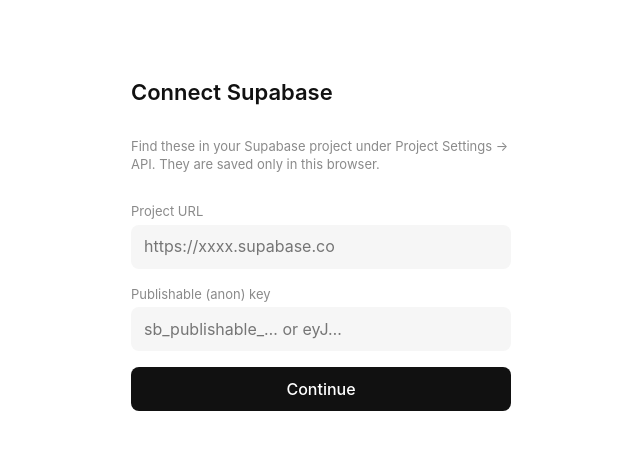
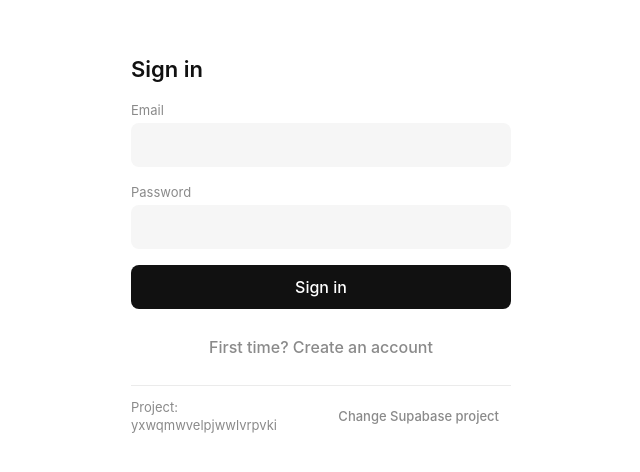
Before and after one commit to BalaKondaveeti/easy-expense-tracker-supabase-byoa, a React (Vite) app: page / in a window 1280 px wide. Shown: the part 156-628 px from the top of the page, without its empty margins (319-959 px from the left). Built offline with nearby package versions, Linux system fonts and the light colour scheme.

Commit message:
Default Supabase project, with an editable project switcher on sign-in and in the menu

```diff
--- a/src/App.tsx
+++ b/src/App.tsx
@@ -5,7 +5,6 @@
 import { Login } from './components/Login'
 import { Setup } from './components/Setup'
 import { clearCache, setCacheScope, useCached } from './lib/cache'
-import { clearConfig } from './lib/config'
 import { daysAgo } from './lib/dates'
 import { fetchLists, seedIfEmpty } from './lib/data'
 import { ListsContext } from './lib/lists'
@@ -50,11 +49,11 @@
 }
 
 export default function App() {
-  const [configured, setConfigured] = useState(() => initSupabase() !== null)
+  const [clientVersion, setClientVersion] = useState(() => (initSupabase(), 0)) // bumps when the project changes
+  const [changingProject, setChangingProject] = useState(false)
   const [session, setSession] = useState<Session | null | undefined>(undefined)
 
   useEffect(() => {
-    if (!configured) return
     sb()
       .auth.getSession()
       .then(({ data }) => setSession(data.session))
@@ -63,26 +62,31 @@
       setSession(s)
     })
     return () => data.subscription.unsubscribe()
-  }, [configured])
+  }, [clientVersion])
 
-  const resetConnection = async () => {
-    if (!confirm('Forget the Supabase connection on this device?')) return
-    await sb().auth.signOut().catch(() => {})
-    clearConfig()
+  // Switching projects signs out first (accounts belong to a project).
+  const changeProject = async () => {
+    if (session && !confirm('Changing the Supabase project signs you out. Continue?')) return
+    if (session) await sb().auth.signOut().catch(() => {})
     clearCache()
+    setChangingProject(true)
+  }
+
+  const projectChanged = () => {
     initSupabase()
     setSession(undefined)
-    setConfigured(false)
+    setClientVersion((v) => v + 1)
+    setChangingProject(false)
   }
 
-  if (!configured) return <Setup onDone={() => setConfigured(initSupabase() !== null)} />
+  if (changingProject) return <Setup onDone={projectChanged} onCancel={() => setChangingProject(false)} />
   if (session === undefined) return <div className="centered muted">Loading…</div>
-  if (!session) return <Login onResetConnection={resetConnection} />
+  if (!session) return <Login onChangeProject={changeProject} />
   setCacheScope(session.user.id)
-  return <Main key={session.user.id} email={session.user.email} onResetConnection={resetConnection} />
+  return <Main key={session.user.id} email={session.user.email} onChangeProject={changeProject} />
 }
 
-function Main({ email, onResetConnection }: { email?: string; onResetConnection: () => void }) {
+function Main({ email, onChangeProject }: { email?: string; onChangeProject: () => void }) {
   const hash = useHashRoute()
   const {
     data: lists,
@@ -124,13 +128,13 @@
         ))}
       </nav>
       <main className="app">
-        <Route hash={hash} email={email} onResetConnection={onResetConnection} />
+        <Route hash={hash} email={email} onChangeProject={onChangeProject} />
       </main>
     </ListsContext.Provider>
   )
 }
 
-function Route({ hash, email, onResetConnection }: { hash: string; email?: string; onResetConnection: () => void }) {
+function Route({ hash, email, onChangeProject }: { hash: string; email?: string; onChangeProject: () => void }) {
   const { parts, from } = parseRoute(hash)
   if (parts[0] === 'expenses' && parts.length === 3) {
     return <FilteredExpenses key={hash} column={parts[1]} id={parts[2]} from={from} />
@@ -143,7 +147,7 @@
         path={parts.slice(1).join('/')}
         email={email}
         onSignOut={() => sb().auth.signOut()}
-        onResetConnection={onResetConnection}
+        onChangeProject={onChangeProject}
       />
     )
   }
--- a/src/components/Login.tsx
+++ b/src/components/Login.tsx
@@ -1,9 +1,10 @@
 import { useState, type FormEvent } from 'react'
+import { loadConfig } from '../lib/config'
 import { isUnreachable, UNREACHABLE } from '../lib/reach'
 import { sb } from '../lib/supabase'
 import { ErrorNotice } from './ErrorNotice'
 
-export function Login({ onResetConnection }: { onResetConnection: () => void }) {
+export function Login({ onChangeProject }: { onChangeProject: () => void }) {
   const [mode, setMode] = useState<'signin' | 'signup'>('signin')
   const [email, setEmail] = useState('')
   const [password, setPassword] = useState('')
@@ -76,9 +77,12 @@
         >
           {mode === 'signin' ? 'First time? Create an account' : 'Have an account? Sign in'}
         </button>
-        <button type="button" className="btn btn-ghost small" onClick={onResetConnection}>
-          Use a different Supabase project
-        </button>
+        <div className="project-switch">
+          <span className="hint">Project: {new URL(loadConfig().url).hostname.split('.')[0]}</span>
+          <button type="button" className="btn btn-ghost btn-sm" onClick={onChangeProject}>
+            Change Supabase project
+          </button>
+        </div>
       </form>
     </div>
   )
--- a/src/components/Setup.tsx
+++ b/src/components/Setup.tsx
@@ -1,9 +1,10 @@
 import { useState, type FormEvent } from 'react'
-import { normalizeUrl, saveConfig, verifyConfig } from '../lib/config'
+import { clearConfig, DEFAULT_CONFIG, isDefaultConfig, loadConfig, normalizeUrl, saveConfig, verifyConfig } from '../lib/config'
 
-export function Setup({ onDone }: { onDone: () => void }) {
-  const [url, setUrl] = useState('')
-  const [key, setKey] = useState('')
+// Change which Supabase project this browser uses. Pre-filled with the current one.
+export function Setup({ onDone, onCancel }: { onDone: () => void; onCancel: () => void }) {
+  const [url, setUrl] = useState(() => loadConfig().url)
+  const [key, setKey] = useState(() => loadConfig().key)
   const [error, setError] = useState('')
   const [busy, setBusy] = useState(false)
 
@@ -14,7 +15,8 @@
     const config = { url: normalizeUrl(url), key: key.trim() }
     try {
       await verifyConfig(config)
-      saveConfig(config)
+      if (isDefaultConfig(config)) clearConfig()
+      else saveConfig(config)
       onDone()
     } catch (err) {
       setError((err as Error).message)
@@ -26,9 +28,9 @@
   return (
     <div className="centered">
       <form className="narrow form" onSubmit={submit}>
-        <h1>Connect Supabase</h1>
+        <h1>Supabase project</h1>
         <p className="hint">
-          Find these in your Supabase project under Project Settings → API. They are saved only in this browser.
+          Find these in your Supabase project under Project Settings → API. A different project is saved only in this browser.
         </p>
         <label className="field">
           <span>Project URL</span>
@@ -56,7 +58,22 @@
         </label>
         {error && <p className="error">{error}</p>}
         <button className="btn btn-primary" disabled={busy}>
-          {busy ? 'Checking…' : 'Continue'}
+          {busy ? 'Checking…' : 'Save'}
+        </button>
+        {(url !== DEFAULT_CONFIG.url || key !== DEFAULT_CONFIG.key) && (
+          <button
+            type="button"
+            className="btn btn-ghost"
+            onClick={() => {
+              setUrl(DEFAULT_CONFIG.url)
+              setKey(DEFAULT_CONFIG.key)
+            }}
+          >
+            Use default project
+          </button>
+        )}
+        <button type="button" className="btn btn-ghost" onClick={onCancel}>
+          Cancel
         </button>
       </form>
     </div>
--- a/src/lib/config.ts
+++ b/src/lib/config.ts
@@ -1,11 +1,18 @@
-// Supabase connection details live in this browser only (localStorage),
-// so nothing is hardcoded into the build.
+// Supabase connection: the default project below, unless this browser has saved a different
+// one (localStorage). The publishable key is meant to be public — data is protected by
+// Row Level Security and by turning off sign-ups in Supabase, not by hiding the key.
+// Forks: change DEFAULT_CONFIG to your own project.
 
 export type SupabaseConfig = { url: string; key: string }
 
+export const DEFAULT_CONFIG: SupabaseConfig = {
+  url: 'https://yxwqmwvelpjwwlvrpvki.supabase.co',
+  key: 'sb_publishable_UJ46Ykxu0xhh4E3T_czhDg_E-Fx3hyu',
+}
+
 const STORAGE_KEY = 'eet.supabase'
 
-export function loadConfig(): SupabaseConfig | null {
+function savedConfig(): SupabaseConfig | null {
   try {
     const raw = localStorage.getItem(STORAGE_KEY)
     if (!raw) return null
@@ -14,6 +21,14 @@
   } catch {
     return null
   }
+}
+
+export function loadConfig(): SupabaseConfig {
+  return savedConfig() ?? DEFAULT_CONFIG
+}
+
+export function isDefaultConfig(config = loadConfig()) {
+  return config.url === DEFAULT_CONFIG.url && config.key === DEFAULT_CONFIG.key
 }
 
 export function saveConfig(config: SupabaseConfig) {
--- a/src/lib/reach.ts
+++ b/src/lib/reach.ts
@@ -15,7 +15,7 @@
 export function dashboardUrl() {
   const host = (() => {
     try {
-      return new URL(loadConfig()?.url ?? '').hostname
+      return new URL(loadConfig().url).hostname
     } catch {
       return ''
     }
--- a/src/pages/Connection.tsx
+++ b/src/pages/Connection.tsx
@@ -1,12 +1,12 @@
 import { useState } from 'react'
-import { loadConfig } from '../lib/config'
+import { isDefaultConfig, loadConfig } from '../lib/config'
 
 function mask(key: string) {
   return key.length > 16 ? `${key.slice(0, 12)}••••••••${key.slice(-4)}` : '••••••••'
 }
 
 // Shows the Supabase details saved in this browser.
-export function Connection({ onResetConnection }: { onResetConnection: () => void }) {
+export function Connection({ onChangeProject }: { onChangeProject: () => void }) {
   const config = loadConfig()
   const [showKey, setShowKey] = useState(false)
   const [copied, setCopied] = useState('')
@@ -20,8 +20,6 @@
       // clipboard blocked; the value is still visible to copy by hand
     }
   }
-
-  if (!config) return null
 
   return (
     <section className="section">
@@ -46,11 +44,13 @@
           </button>
         </div>
       </div>
-      <p className="hint">Saved only in this browser. Use these to connect another device.</p>
-      <button className="btn btn-danger" onClick={onResetConnection}>
-        Disconnect Supabase project
+      <p className="hint">
+        {isDefaultConfig(config) ? 'This is the default project.' : 'A custom project, saved only in this browser.'}
+      </p>
+      <button className="btn" onClick={onChangeProject}>
+        Change Supabase project
       </button>
-      <p className="hint">Disconnecting only forgets the details on this device. Your data stays in Supabase.</p>
+      <p className="hint">Changing the project signs you out. Your data stays in Supabase.</p>
     </section>
   )
 }
--- a/src/pages/Menu.tsx
+++ b/src/pages/Menu.tsx
@@ -22,12 +22,12 @@
   path,
   email,
   onSignOut,
-  onResetConnection,
+  onChangeProject,
 }: {
   path: string
   email?: string
   onSignOut: () => void
-  onResetConnection: () => void
+  onChangeProject: () => void
 }) {
   const lists = useLists()
 
@@ -35,7 +35,7 @@
   if (listPage) return <SubPage title={listPage.title}><ListManager table={listPage.table} /></SubPage>
   if (path === MONTHLY.path) return <SubPage title={MONTHLY.title}><Monthly /></SubPage>
   if (path === CONNECTION.path)
-    return <SubPage title={CONNECTION.title}><Connection onResetConnection={onResetConnection} /></SubPage>
+    return <SubPage title={CONNECTION.title}><Connection onChangeProject={onChangeProject} /></SubPage>
 
   const active = (table: ListTable) => lists[table].filter((i) => !i.archived).length
 
--- a/src/styles.css
+++ b/src/styles.css
@@ -534,6 +534,15 @@
   color: var(--muted);
 }
 
+.project-switch {
+  display: flex;
+  align-items: center;
+  justify-content: space-between;
+  gap: var(--space-2);
+  padding-top: var(--space-3);
+  border-top: 1px solid var(--border);
+}
+
 .notice {
   display: flex;
   flex-direction: column;
```
Also changed, not shown: 1 other file (tests, documents, lock files or other folders).
